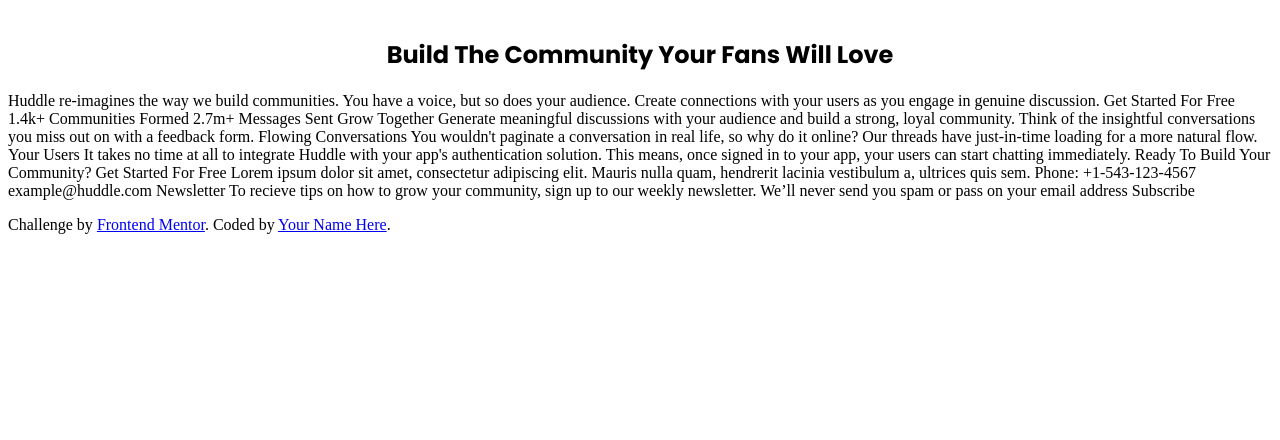
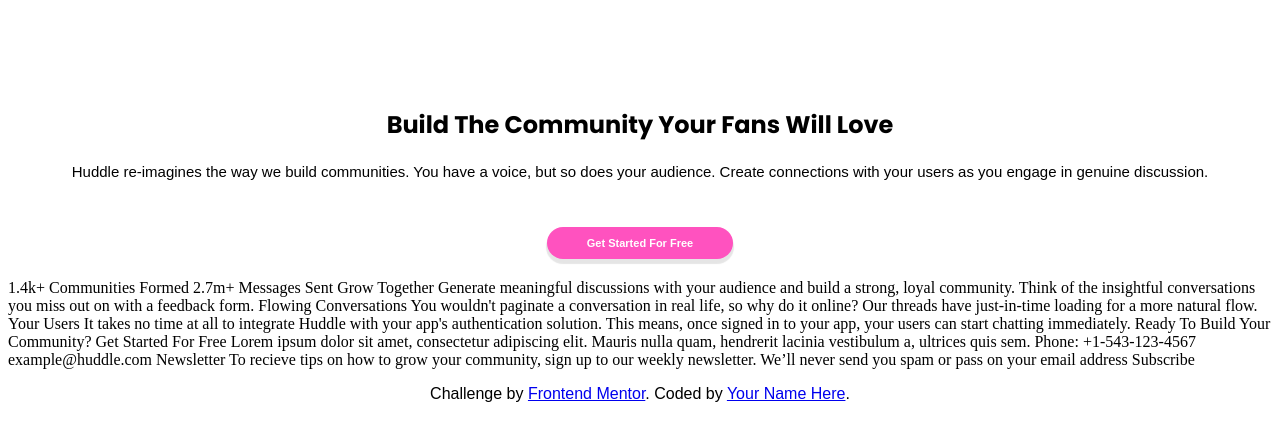
Before and after one commit to kudi-code/reto-landing-equipo-enero, a plain HTML site: page index.html in a window 1280 px wide. Shown: the part 54-494 px from the top of the page. Drawn offline with Linux system fonts and the light colour scheme.

Commit message:
Botón get start listo

```diff
--- a/index.html
+++ b/index.html
@@ -22,14 +22,16 @@
   </nav>
   <section id="title">
     <h1>Build The Community Your Fans Will Love</h1>
+    <p>
+      Huddle re-imagines the way we build communities. You have a voice, but so does
+      your audience. Create connections with your users as you engage in genuine discussion. </p>
+      <button> Get Started For Free</button>
   </section>
 
 
 
-  Huddle re-imagines the way we build communities. You have a voice, but so does
-  your audience. Create connections with your users as you engage in genuine discussion.
 
-  Get Started For Free
+
 
   1.4k+
   Communities Formed
--- a/style.css
+++ b/style.css
@@ -19,9 +19,14 @@
     font-weight: 700;
     text-align: center;
 }
-
+p{
+    font-family: 'Open-sans', sans-serif;
+    font-weight: 400;
+    text-align: center;
+}
 section{
     width: 100%;
+    margin: 0 auto;
 }
 /*Termina estructura básica*/
 
@@ -44,8 +49,29 @@
     color: var(--Pink);
     font-size: 10px;
 }
-
-
+#title{
+    width: 90%;
+    margin: 0 auto;
+    margin-top: 50px;
+    padding: 20px;
+    text-align: center;
+}
+#title p{
+    font-weight: 300;
+    line-height: 20px;
+    font-size: 15px;
+}
+#title button{
+    border: none;
+    padding: 10px 40px;
+    border-radius: 50px;
+    background-color: var(--Pink);
+    color: white;
+    font-weight: 800;
+    font-size: 11px;
+    margin-top: 30px;
+    box-shadow: 0px 4px 1px 1px rgba(0, 0, 0, 0.1);
+}
 
 
 /*Desktop, desde 1440 px*/
```
